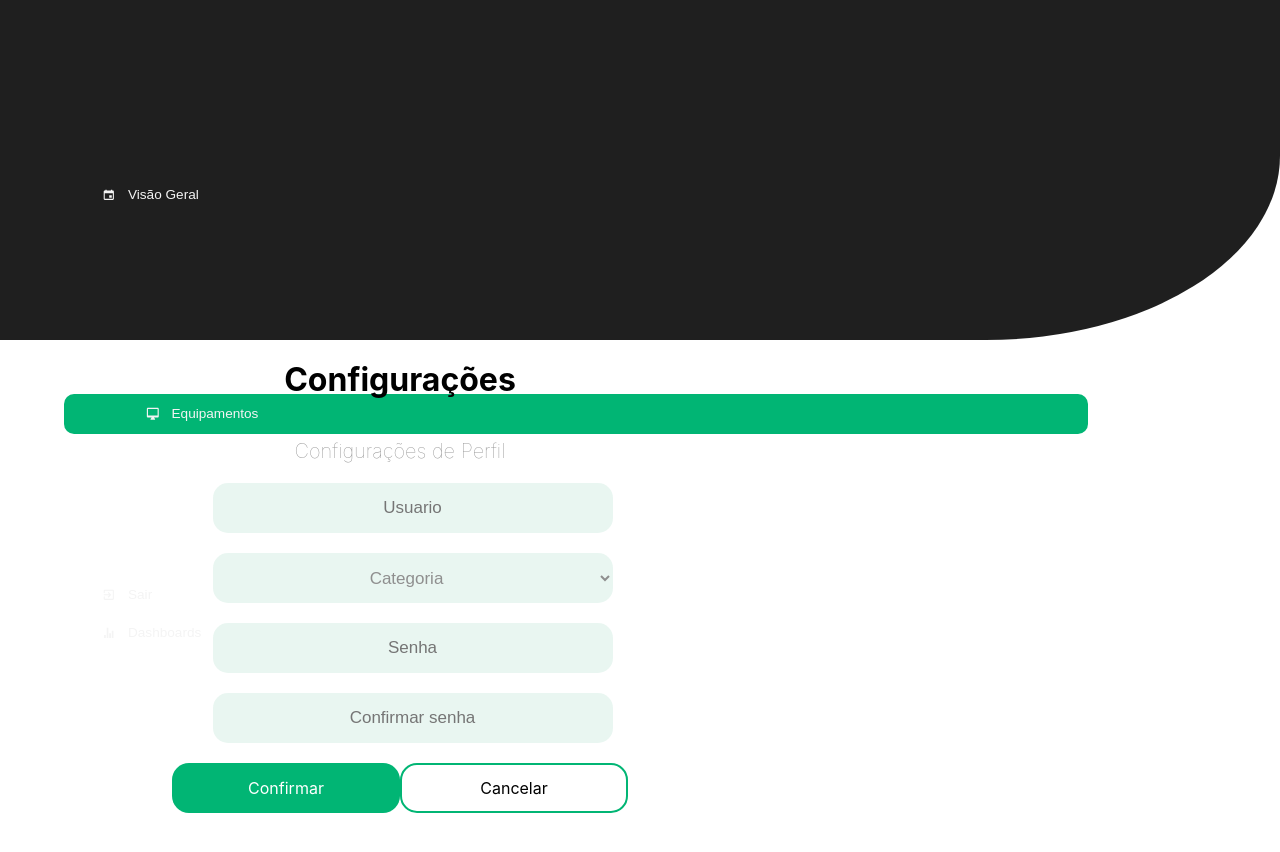
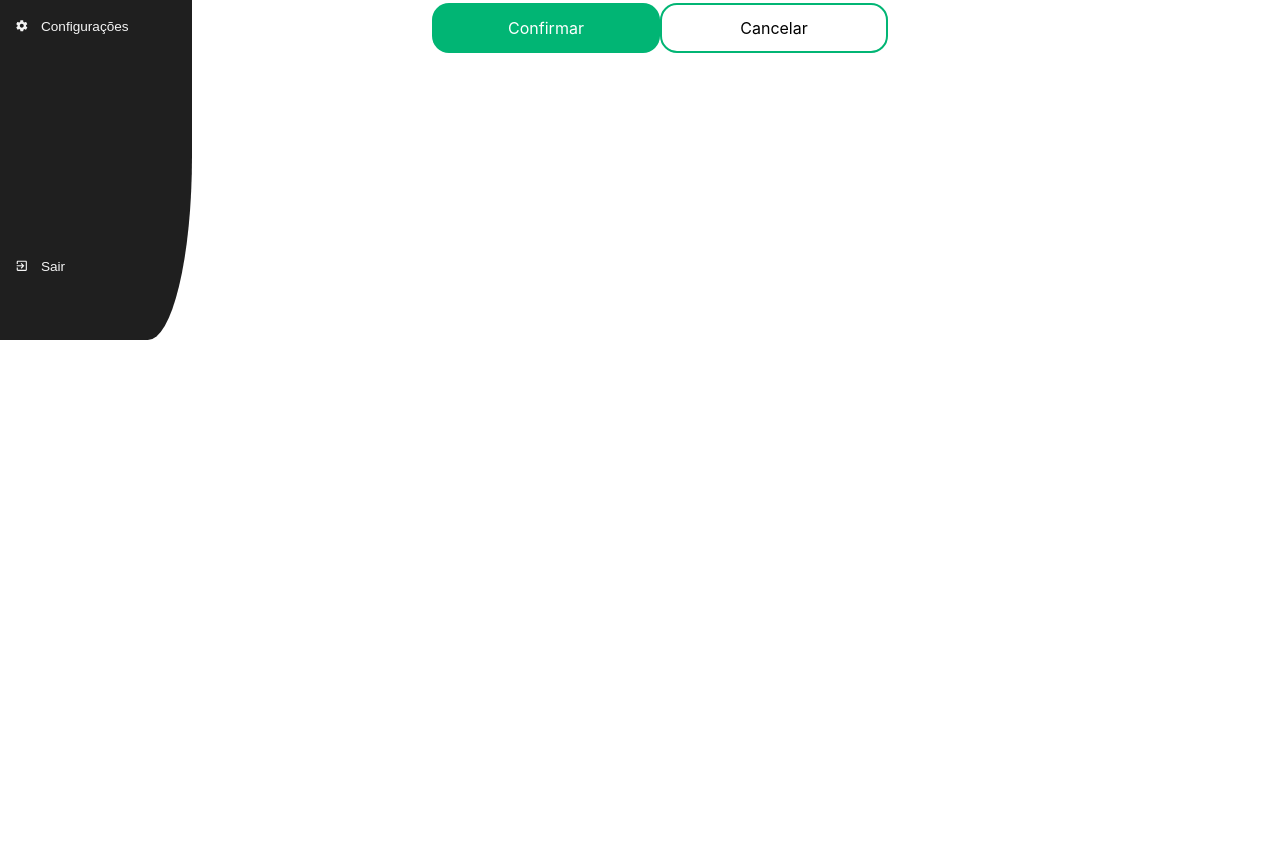
Before and after one commit to Sasc-Senai-VW/ReactSASC, a React (Vite) app: page /configuracoes in a window 1280 px wide. Shown: the part 460-1312 px from the top of the page. After the commit the page ends 800 px from the top, so only its background shows below. Built offline with nearby package versions, Linux system fonts and the light colour scheme.

Commit message:
alteracoes realizadas

```diff
--- a/src/components/Menu/style.css
+++ b/src/components/Menu/style.css
@@ -16,11 +16,7 @@
   width: 25%;
 }
 
-/* main {
-  display: flex;
-  /* background-color: rgb(209, 209, 209); */
-  width: 100vw;
-} */
+
 
 #menuSasc .menu {
   width: 15%;
--- a/src/pages/Configuracoes/index.tsx
+++ b/src/pages/Configuracoes/index.tsx
@@ -57,13 +57,8 @@ import { useState } from "react";
              type="password"
              id="campo-confirmar-senha" />
 
-          </div>
-
-            <div className="buttons">
-
-
-
-            <button className="button1"
+             <div id="buttons">
+             <button className="button1"
               type="submit">
               Confirmar
               </button>
@@ -73,8 +68,10 @@ import { useState } from "react";
               Cancelar
               </button>
 
-              </div>
+             </div>
 
+
+          </div>
     </div>
 
 
--- a/src/pages/Configuracoes/style.css
+++ b/src/pages/Configuracoes/style.css
@@ -21,7 +21,7 @@
 
 
  main#configuracoes{
-  width: 100vh;
+  height: 100vh;
 
 }
 
@@ -29,7 +29,11 @@
   display: flex;
   align-items: center;
   flex-direction: column;
+  padding: 40px;
+
 }
+
+
 
  #configuracoes h1 {
     font-family: var(--font2);
@@ -49,6 +53,8 @@
     display: flex;
     flex-direction: column;
     margin-left: 40px;
+    align-items: center;
+    text-align: center;
 
   }
 
@@ -91,6 +97,10 @@
     width: 228px;
   }
 
-  #configuracoes .buttons {
+  #buttons {
+
+    display: flex;
+    justify-content: space-between;
+
 
   }
```
